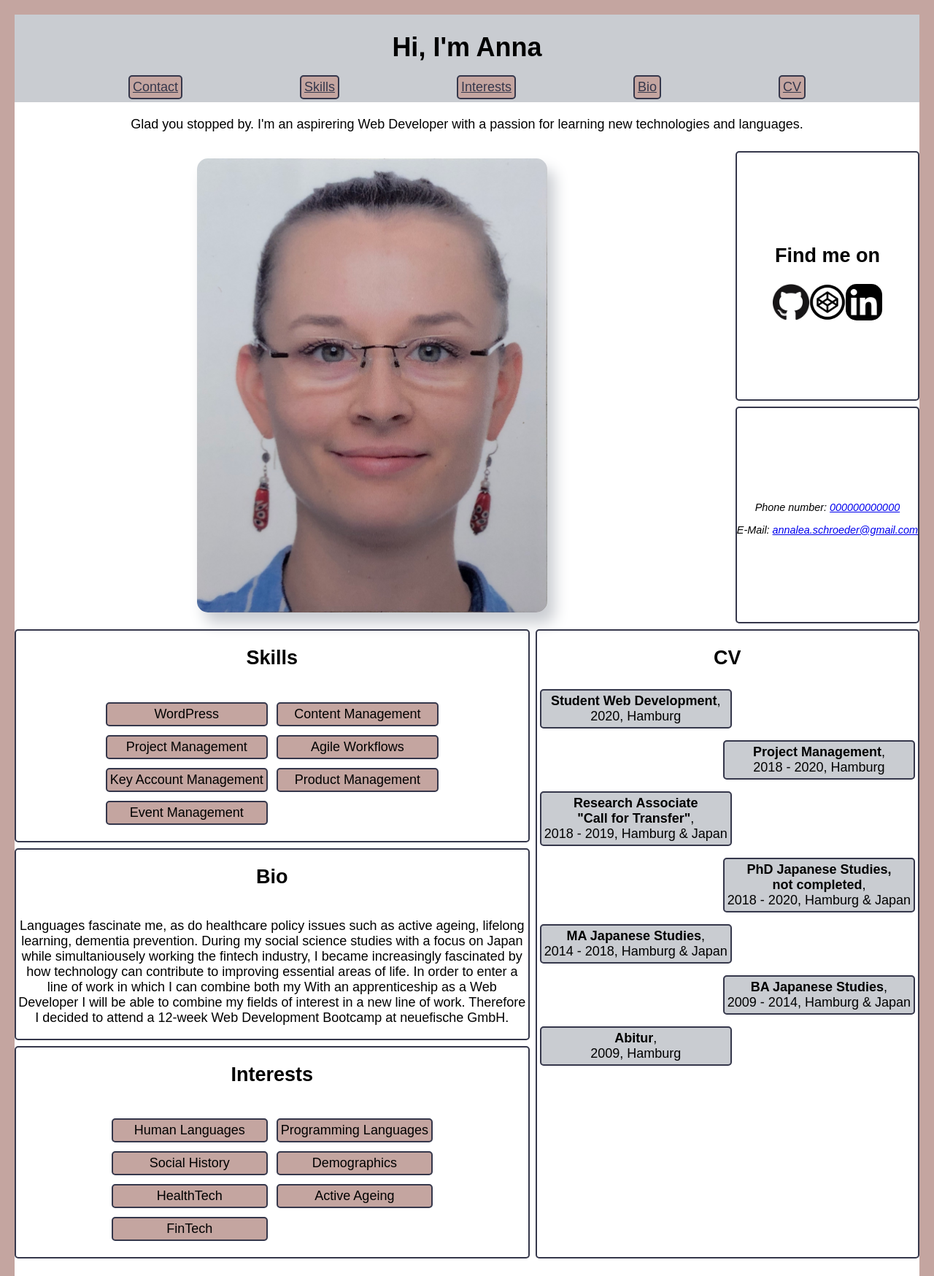
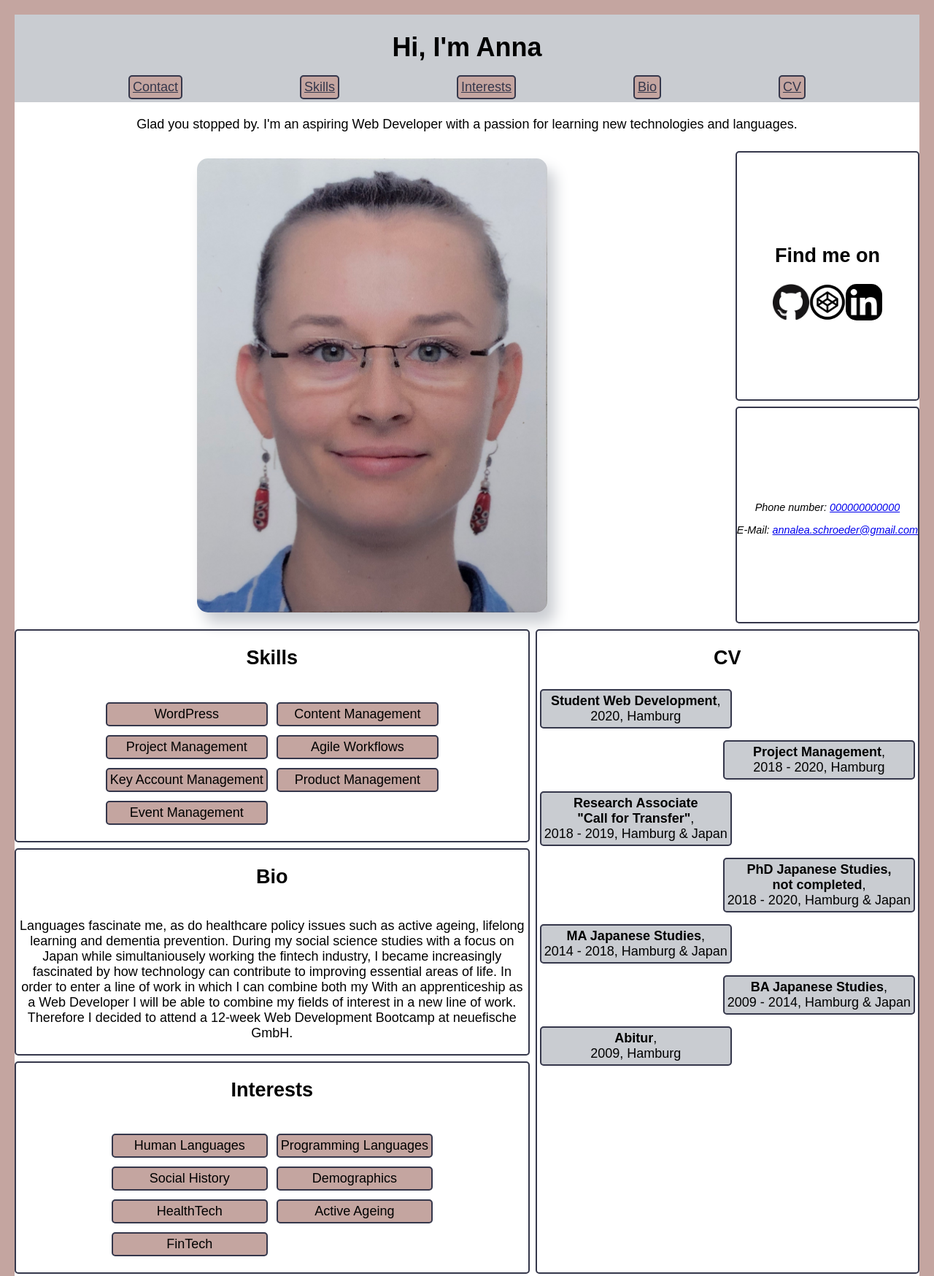
Before and after one commit to annaleaschroeder/annaleaschroeder.github.io, a plain HTML site: page index.html in a window 1280 px wide and 1829 px high. Shown: the top 1748 px of the page at 73% size. Drawn offline with Linux system fonts and the light colour scheme.

Commit message:
Corrected typos

```diff
--- a/index.html
+++ b/index.html
@@ -26,7 +26,7 @@
 <section class="resume">
 
     <section class="introduction">
-        <p class="intro">Glad you stopped by. I'm an aspirering Web Developer with a passion for learning new technologies and languages.</p>
+        <p class="intro">Glad you stopped by. I'm an aspiring Web Developer with a passion for learning new technologies and languages.</p>
     </section>
 
     <section class="photo">
@@ -85,7 +85,7 @@
 
 <section id="bio" class="bio">
 <h2>Bio</h2>
-    <p>Languages fascinate me, as do healthcare policy issues such as active ageing, lifelong learning, dementia prevention.
+    <p>Languages fascinate me, as do healthcare policy issues such as active ageing, lifelong learning and dementia prevention.
         During my social science studies with a focus on Japan while simultaniousely working the fintech industry, I became increasingly fascinated by how
         technology can contribute to improving essential areas of life. In order to enter a line of work in which I can combine both my With an apprenticeship as a Web Developer I will be able to combine my
         fields of interest in a new line of work. Therefore I decided to attend a 12-week Web Development Bootcamp at neuefische GmbH.</p>
```
